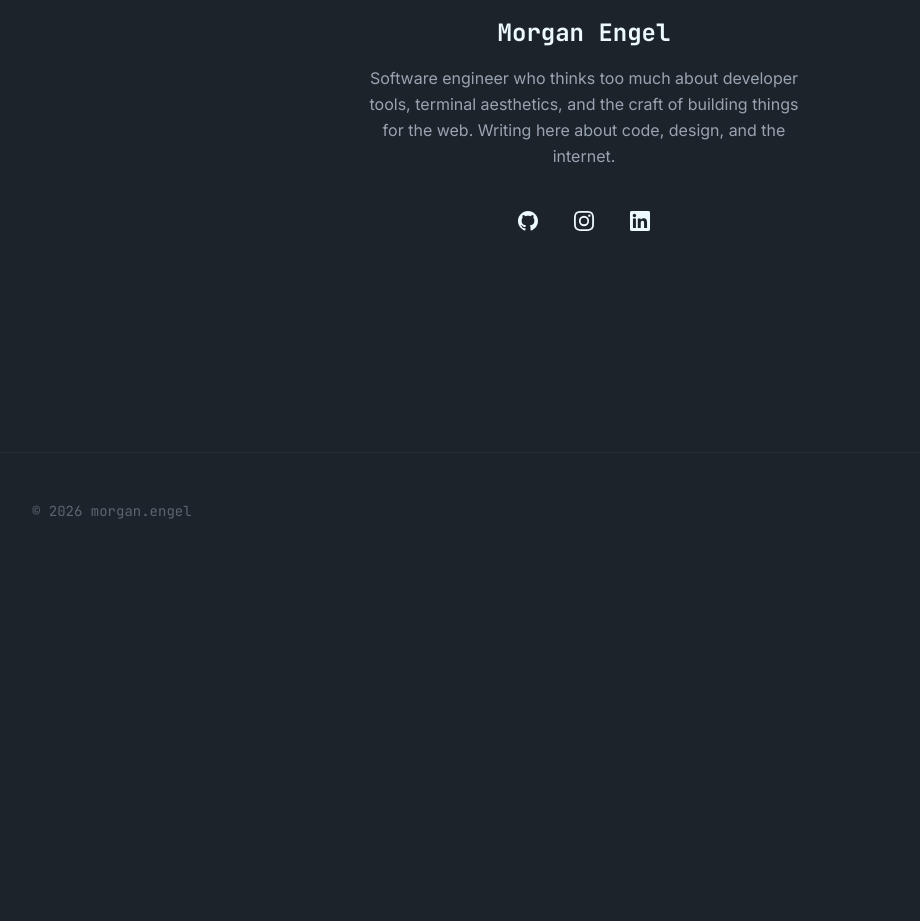
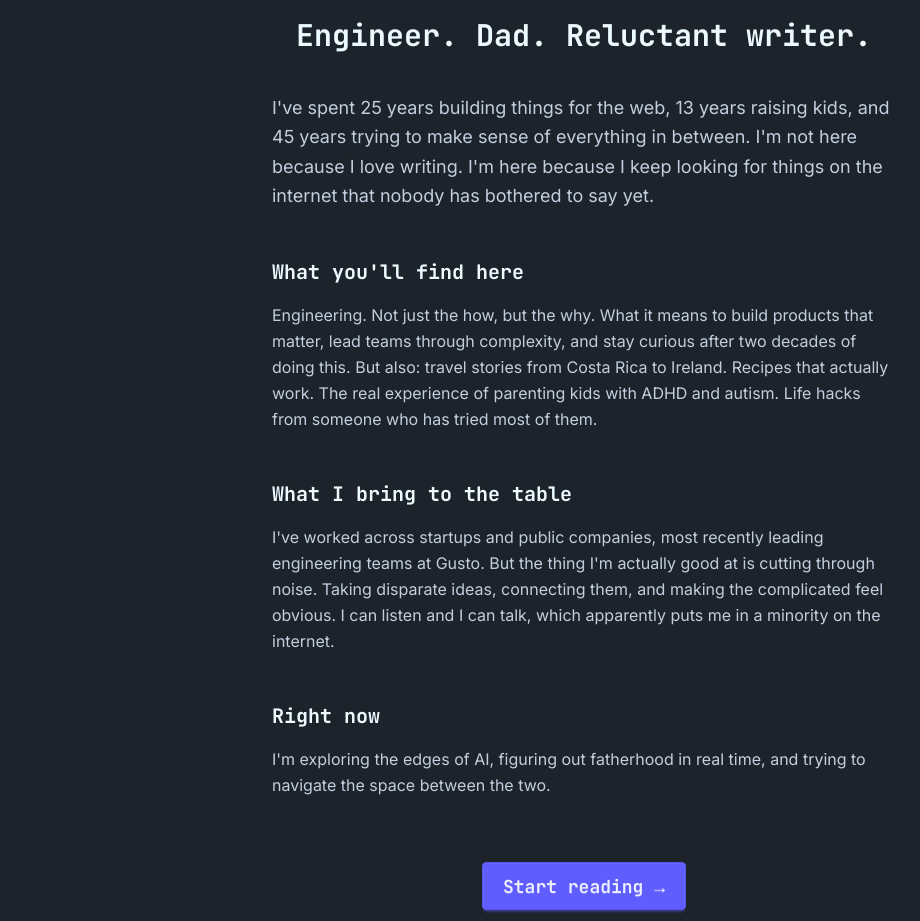
Before and after one commit to mrpoptart/morganengel.com, a Next.js app: page /about in a window 1280 px wide. Shown: the part 231-1152 px from the top of the page, without its empty margins (56-976 px from the left). Before the commit the page ends 800 px from the top, so only its background shows below. Built offline with nearby package versions, Linux system fonts and the light colour scheme; no server answers.

Commit message:
update about me page

```diff
--- a/src/app/about/page.tsx
+++ b/src/app/about/page.tsx
@@ -1,23 +1,69 @@
+import Link from "next/link";
+
 export default function AboutPage() {
   return (
-    <div className="max-w-2xl mx-auto px-6 py-16 text-center animate-fade-in-up">
-      {/* Avatar placeholder */}
-      <img
-        src="/morgan.jpeg"
-        alt="Morgan Engel"
-        className="w-24 h-24 rounded-full object-cover ring ring-primary ring-offset-base-100 ring-offset-4 mx-auto"
-      />
+    <div className="max-w-2xl mx-auto px-6 py-16 animate-fade-in-up">
+      {/* Header */}
+      <div className="text-center">
+        <img
+          src="/morgan.jpeg"
+          alt="Morgan Engel"
+          className="w-24 h-24 rounded-full object-cover ring ring-primary ring-offset-base-100 ring-offset-4 mx-auto"
+        />
+        <h1 className="text-3xl font-bold font-mono mt-6">
+          Engineer. Dad. Reluctant writer.
+        </h1>
+      </div>
 
-      <h1 className="text-2xl font-bold font-mono mt-6">Morgan Engel</h1>
-
-      <p className="text-base-content/60 mt-4 max-w-md mx-auto leading-relaxed">
-        Software engineer who thinks too much about developer tools, terminal
-        aesthetics, and the craft of building things for the web. Writing here
-        about code, design, and the internet.
+      {/* Opening */}
+      <p className="text-base-content/80 mt-10 leading-relaxed text-lg">
+        I've spent 25 years building things for the web, 13 years raising kids,
+        and 45 years trying to make sense of everything in between. I'm not here
+        because I love writing. I'm here because I keep looking for things on the
+        internet that nobody has bothered to say yet.
       </p>
 
+      {/* What you'll find */}
+      <h2 className="text-xl font-bold font-mono mt-12">
+        What you'll find here
+      </h2>
+      <p className="text-base-content/80 mt-4 leading-relaxed">
+        Engineering. Not just the how, but the why. What it means to build
+        products that matter, lead teams through complexity, and stay curious
+        after two decades of doing this. But also: travel stories from Costa Rica
+        to Ireland. Recipes that actually work. The real experience of parenting
+        kids with ADHD and autism. Life hacks from someone who has tried most of
+        them.
+      </p>
+
+      {/* What I bring */}
+      <h2 className="text-xl font-bold font-mono mt-12">
+        What I bring to the table
+      </h2>
+      <p className="text-base-content/80 mt-4 leading-relaxed">
+        I've worked across startups and public companies, most recently leading
+        engineering teams at Gusto. But the thing I'm actually good at is cutting
+        through noise. Taking disparate ideas, connecting them, and making the
+        complicated feel obvious. I can listen and I can talk, which apparently
+        puts me in a minority on the internet.
+      </p>
+
+      {/* Right now */}
+      <h2 className="text-xl font-bold font-mono mt-12">Right now</h2>
+      <p className="text-base-content/80 mt-4 leading-relaxed">
+        I'm exploring the edges of AI, figuring out fatherhood in real time, and
+        trying to navigate the space between the two.
+      </p>
+
+      {/* CTA */}
+      <div className="mt-16 text-center">
+        <Link href="/" className="btn btn-primary btn-lg font-mono">
+          Start reading →
+        </Link>
+      </div>
+
       {/* Social links */}
-      <div className="flex justify-center gap-4 mt-8">
+      <div className="flex justify-center gap-4 mt-10">
         <a
           href="https://github.com/mrpoptart"
           target="_blank"
@@ -39,7 +85,7 @@ export default function AboutPage() {
           </svg>
         </a>
         <a
-          href="https://linkedin.com"
+          href="https://www.linkedin.com/in/morganengel/"
           target="_blank"
           rel="noopener noreferrer"
           className="btn btn-ghost btn-circle"
```
